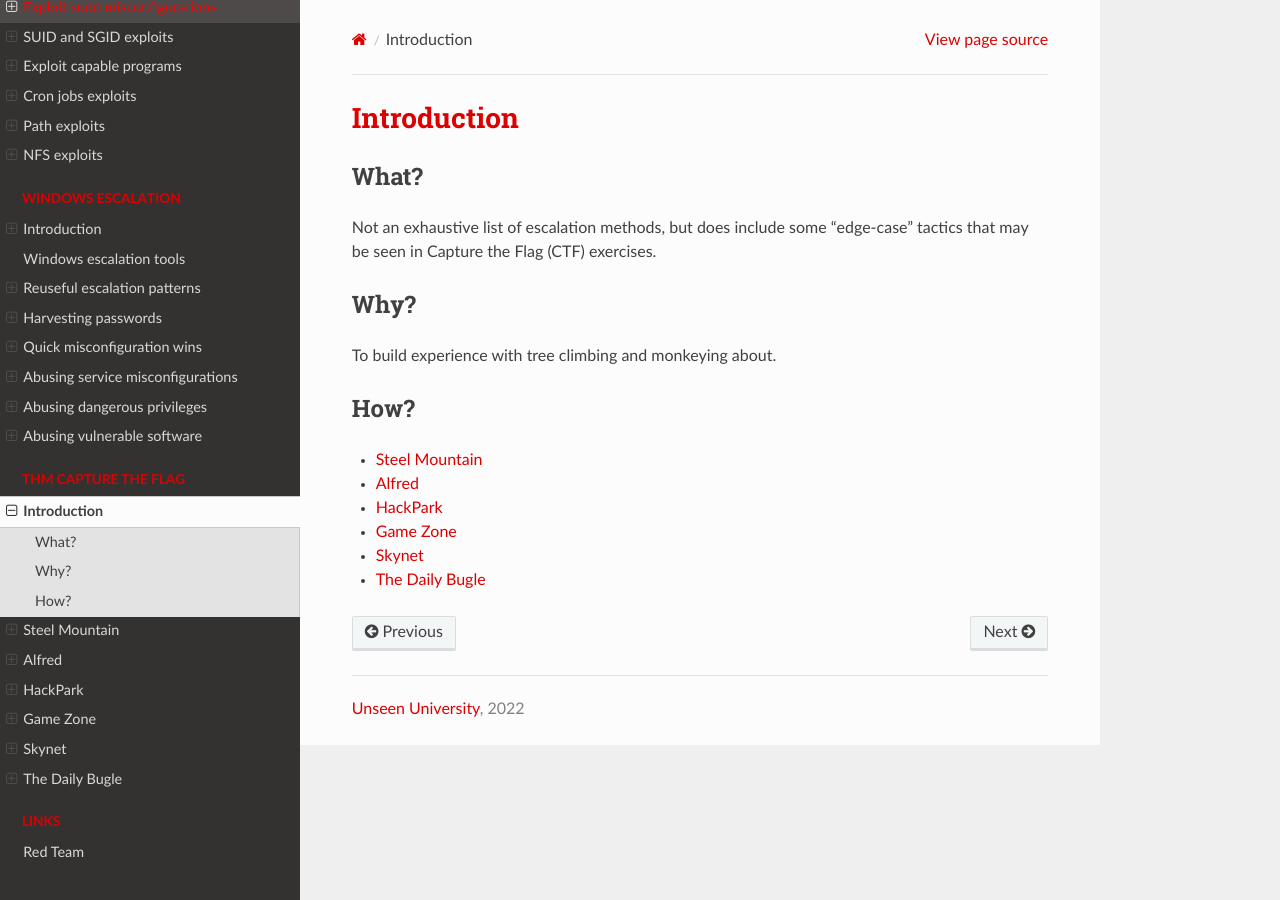
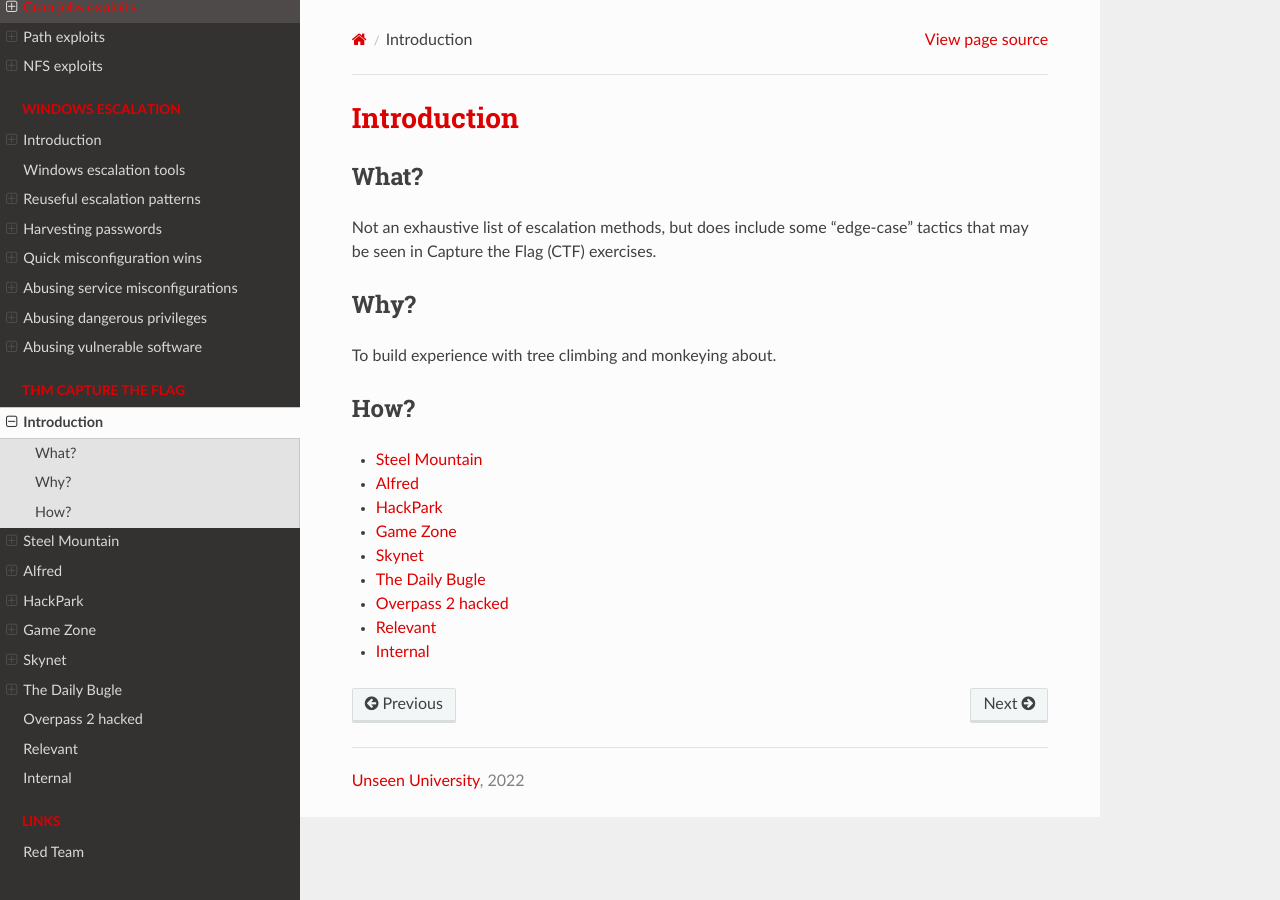
Before and after one commit to tymyrddin/red-escalation, a Sphinx documentation site: the page built from source/docs/thm/README.md, in a window 1280 px wide. Built offline with Sphinx 7.4.7 and the Read the Docs theme 2.0.0, drawn with Linux system fonts in a browser that asks for light colours.

Commit message:
Version 0.1

```diff
--- a/source/docs/thm/README.md
+++ b/source/docs/thm/README.md
@@ -17,3 +17,6 @@
 * [Game Zone](game-zone.md)
 * [Skynet](skynet.md)
 * [The Daily Bugle](bugle.md)
+* [Overpass 2 hacked](overpass2.md)
+* [Relevant](relevant.md)
+* [Internal](internal.md)
--- a/source/index.rst
+++ b/source/index.rst
@@ -53,6 +53,9 @@
    docs/thm/game-zone.md
    docs/thm/skynet.md
    docs/thm/bugle.md
+   docs/thm/overpass2.md
+   docs/thm/relevant.md
+   docs/thm/internal.md
 
 .. toctree::
    :caption: Links
```
Also changed, not shown: source/docs/thm/bugle.md (+2 -2 lines), source/docs/thm/internal.md (added, +7 -0 lines), source/docs/thm/overpass2.md (added, +7 -0 lines), source/docs/thm/relevant.md (added, +5 -0 lines), source/_static/images/internal.png, source/_static/images/relevant.png.
